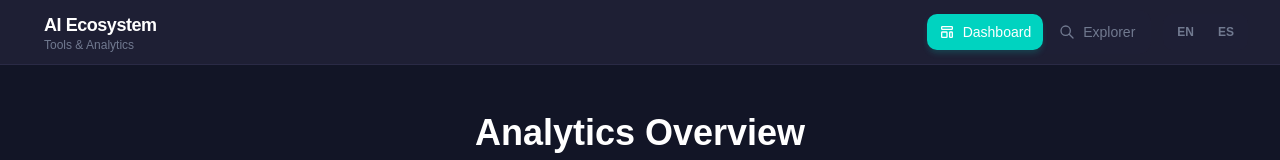
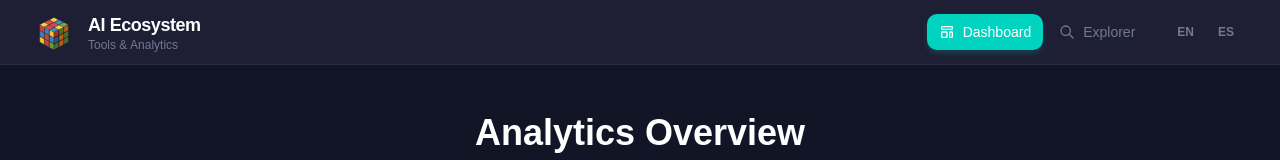
Before and after one commit to JuanCarlos-27/ai-tools-project, a React (Vite) app: page / in a window 1280 px wide. Shown: the top 160 px of the page. Built offline with nearby package versions, Linux system fonts and the light colour scheme; no server answers.

Commit message:
fix: remove unnecessary flex property from logo container in AppContent

```diff
--- a/src/App.tsx
+++ b/src/App.tsx
@@ -106,7 +106,7 @@ function AppContent({ tools }: { tools: Tool[] }) {
             {/* Logo */}
             <Link to="/" className="flex items-center gap-3">
               {/* Icon - Star */}
-              <div className="relative flex-0">
+              <div className="relative">
                 <img src={starIcon} alt={t('header.logoAlt')} className="size-11 object-contain" />
               </div>
 
```
